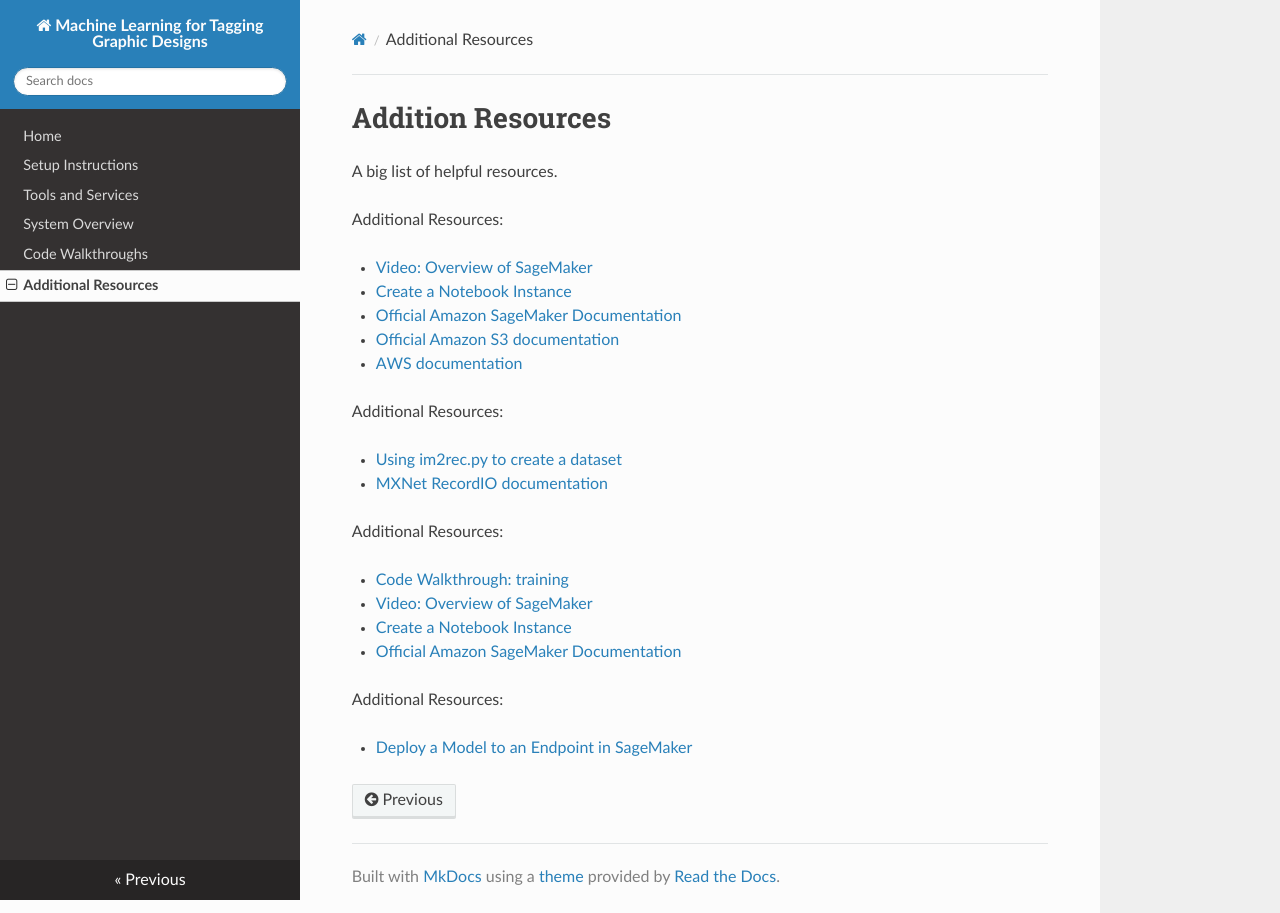
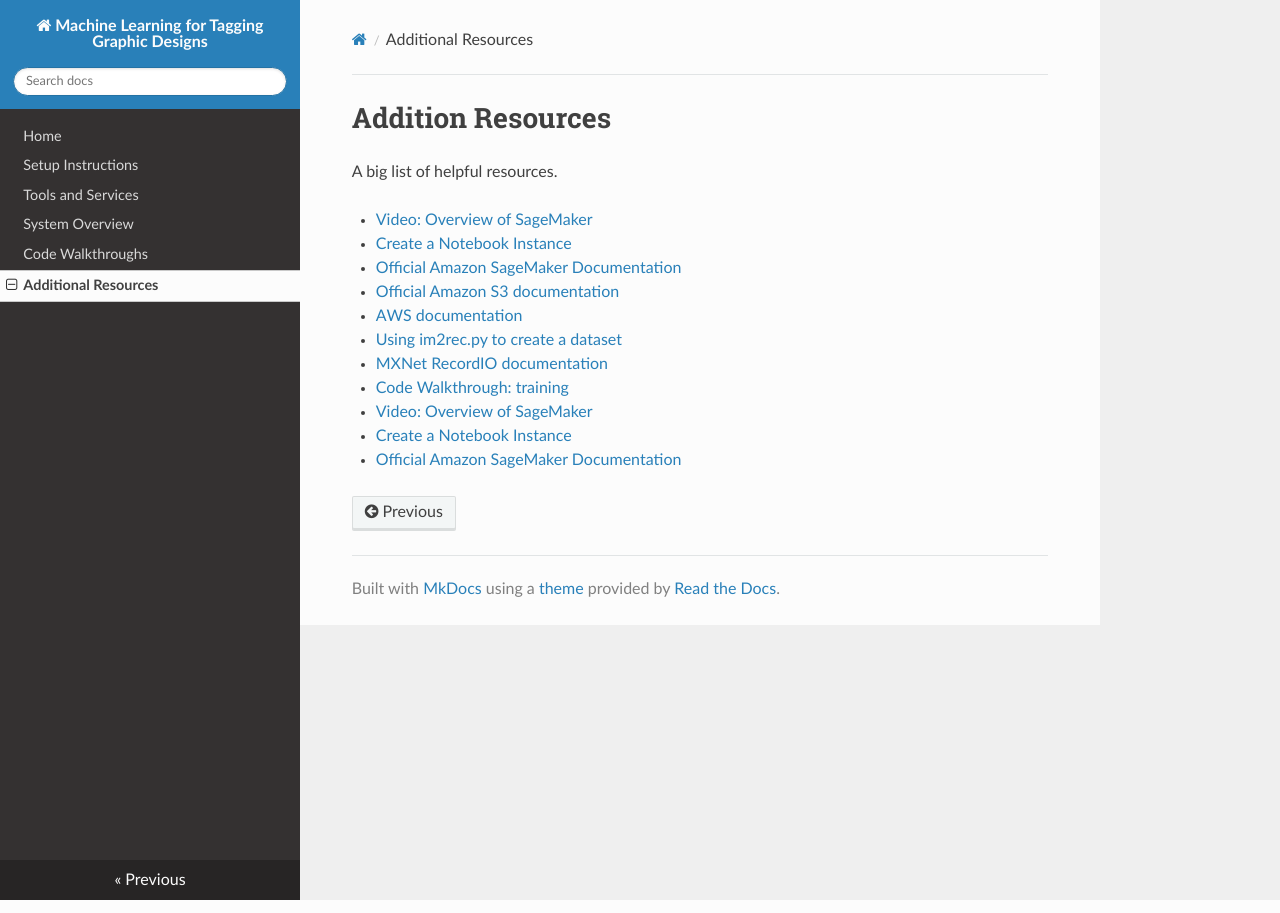
Before and after one commit to JosephVanKessel/JosephVanKessel.github.io, an MkDocs documentation site: the page built from docs/resources.md, in a window 1280 px wide. Built offline with MkDocs 1.6.1, drawn with Linux system fonts in a browser that asks for light colours; nearby versions of some CDN libraries.

Commit message:
random bag

```diff
--- a/docs/resources.md
+++ b/docs/resources.md
@@ -1,26 +1,14 @@
 # Addition Resources
 A big list of helpful resources.
-
-Additional Resources:
 
 - [Video: Overview of SageMaker](https://www.youtube.com/watch?v=ym7NEYEx9x4)
 - [Create a Notebook Instance](https://docs.aws.amazon.com/sagemaker/latest/dg/howitworks-create-ws.html)
 - [Official Amazon SageMaker Documentation](https://docs.aws.amazon.com/sagemaker/?id=docs_gateway)
 - [Official Amazon S3 documentation](https://docs.aws.amazon.com/s3/?id=docs_gateway)
 - [AWS documentation](https://docs.aws.amazon.com/)
-
-Additional Resources:
-
 - [Using im2rec.py to create a dataset](https://mxnet.apache.org/versions/1.8.0/api/faq/recordio)
 - [MXNet RecordIO documentation](https://mxnet.apache.org/versions/1.7/api/python/docs/api/mxnet/recordio/index.html)
-
-Additional Resources:
-
 - [Code Walkthrough: training](code-walthroughs.md#code-Walkthrough-training)
 - [Video: Overview of SageMaker](https://www.youtube.com/watch?v=ym7NEYEx9x4)
 - [Create a Notebook Instance](https://docs.aws.amazon.com/sagemaker/latest/dg/howitworks-create-ws.html)
 - [Official Amazon SageMaker Documentation](https://docs.aws.amazon.com/sagemaker/?id=docs_gateway)
-
-Additional Resources:
-
-- [Deploy a Model to an Endpoint in SageMaker](https://docs.aws.amazon.com/sagemaker/latest/dg/how-it-works-deployment.html)
```
Also changed, not shown: docs/code-walthroughs.md (+1 -1 lines), docs/setup.md (+1 -0 lines), docs/system.md (+2 -0 lines), site/index.html, 1 other file.
